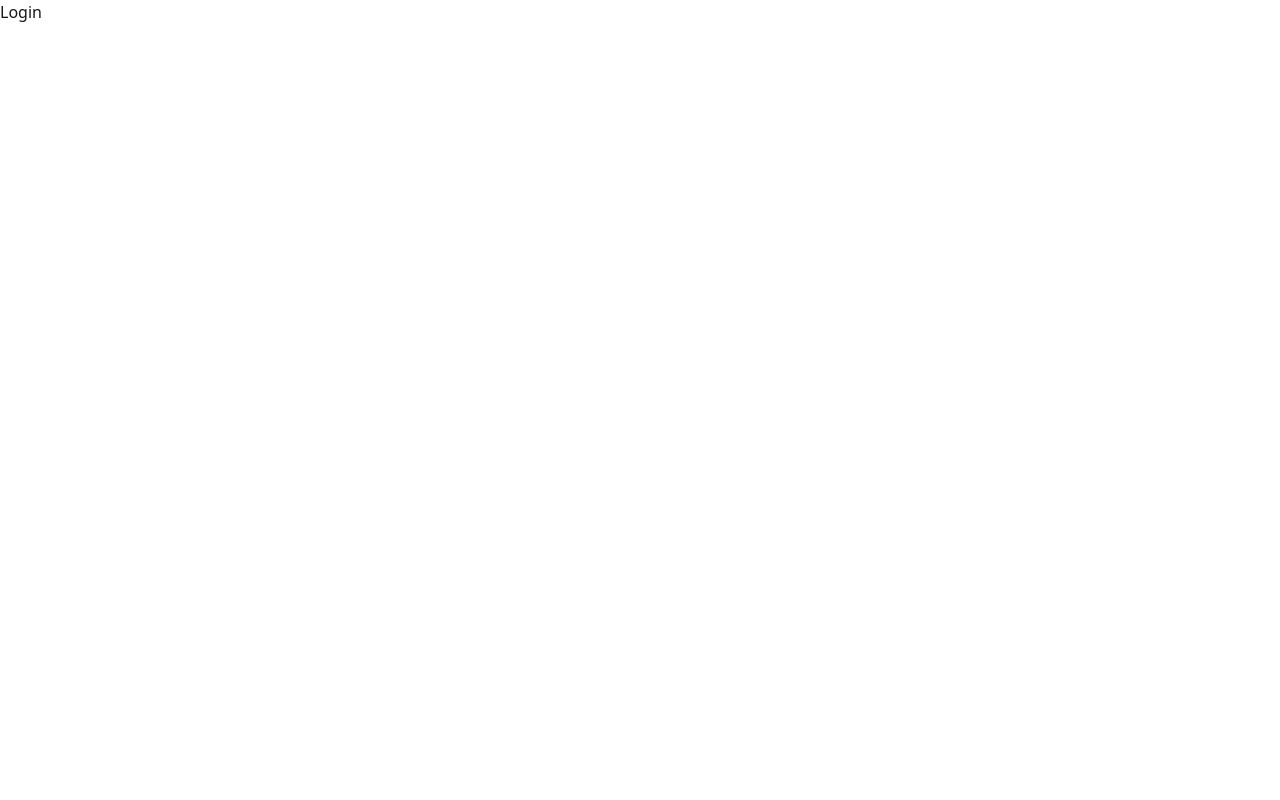
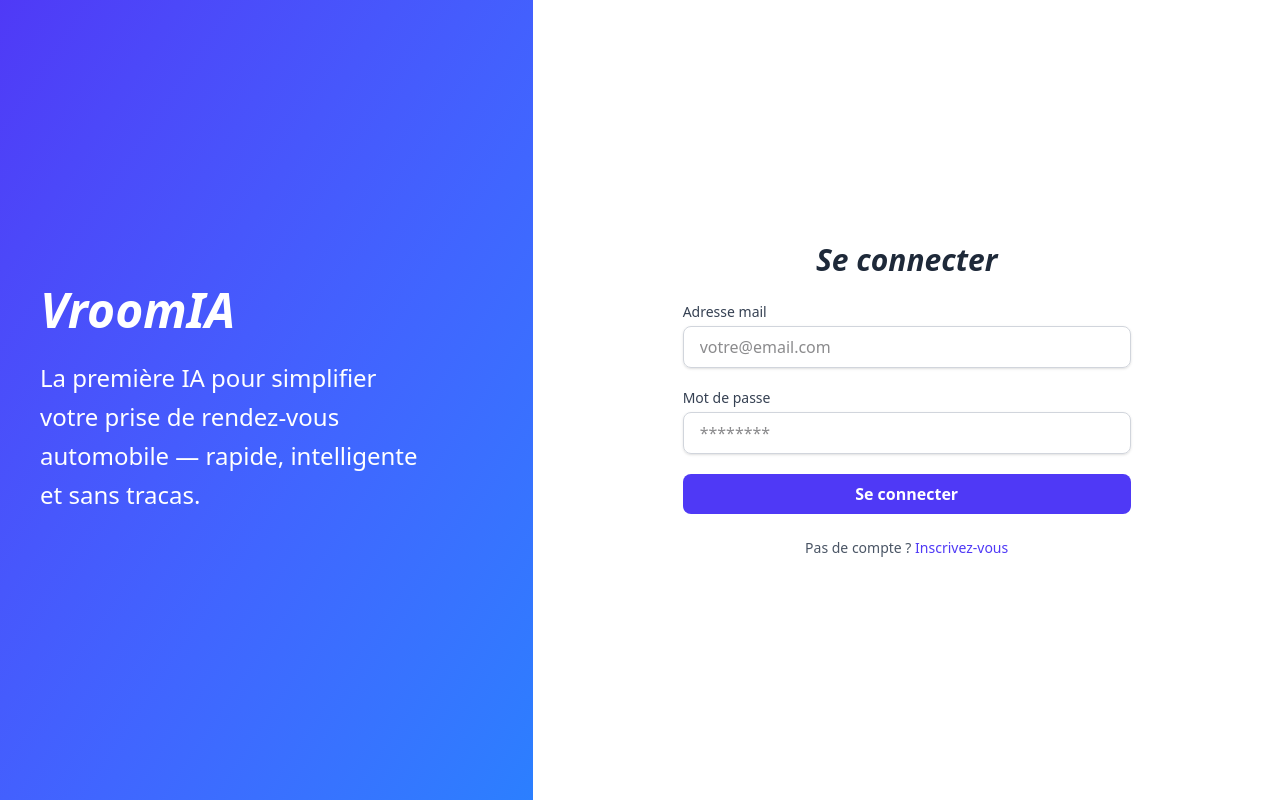
Before and after one commit to Buldozer42/VroomIA, a Next.js app in the folder vroomia-front/: page /login in a window 1280 px wide. Built offline with nearby package versions, Linux system fonts and the light colour scheme.

Commit message:
création de l'interface se connecter et création de compte

```diff
--- a/vroomia-front/src/app/login/page.tsx
+++ b/vroomia-front/src/app/login/page.tsx
@@ -1,9 +1,97 @@
-import React from 'react'
+'use client';
+import React, { useState } from 'react';
 
-const Login = () => {
+export default function LoginPage() {
+  const [isLogin, setIsLogin] = useState(true);
+
   return (
-    <div>Login</div>
-  )
+    <div className="min-h-screen flex flex-col md:flex-row">
+      {/* Left side */}
+      <div className="w-full md:w-5/12 bg-gradient-to-br from-indigo-600 to-blue-500 text-white flex flex-col justify-center items-start px-10 py-20">
+        <h1 className="text-5xl font-extrabold italic mb-6">VroomIA</h1>
+        <p className="text-2xl leading-relaxed max-w-md">
+          La première IA pour simplifier <br />
+          votre prise de rendez-vous <br />
+          automobile — rapide, intelligente <br />
+          et sans tracas.
+        </p>
+      </div>
+
+      {/* Right side */}
+      <div className="w-full md:w-7/12 flex items-center justify-center px-6 py-12 bg-white">
+        <div className="w-full max-w-md space-y-6">
+          <h2 className="text-3xl font-bold italic text-gray-800 text-center">
+            {isLogin ? 'Se connecter' : 'Créer un compte'}
+          </h2>
+
+          <form className="space-y-5">
+            {!isLogin && (
+              <>
+                <div>
+                  <label className="block text-sm font-medium text-gray-700 mb-1">
+                    Nom complet
+                  </label>
+                  <input
+                    type="text"
+                    placeholder="John Doe"
+                    className="w-full px-4 py-2 border border-gray-300 rounded-lg shadow-sm focus:ring-2 focus:ring-indigo-400 focus:outline-none"
+                  />
+                </div>
+                <div>
+                  <label className="block text-sm font-medium text-gray-700 mb-1">
+                    Vous êtes ?
+                  </label>
+                  <select
+                    className="w-full px-3 py-2 border border-gray-300 rounded-lg shadow-sm focus:ring-2 focus:ring-indigo-400 focus:outline-none"
+                  >
+                    <option value="particulier">Particulier</option>
+                    <option value="entreprise">Entreprise</option>
+                  </select>
+                </div>
+              </>
+            )}
+
+            <div>
+              <label className="block text-sm font-medium text-gray-700 mb-1">
+                Adresse mail
+              </label>
+              <input
+                type="email"
+                placeholder="votre@email.com"
+                className="w-full px-4 py-2 border border-gray-300 rounded-lg shadow-sm focus:ring-2 focus:ring-indigo-400 focus:outline-none"
+              />
+            </div>
+            <div>
+              <label className="block text-sm font-medium text-gray-700 mb-1">
+                Mot de passe
+              </label>
+              <input
+                type="password"
+                placeholder="********"
+                className="w-full px-4 py-2 border border-gray-300 rounded-lg shadow-sm focus:ring-2 focus:ring-indigo-400 focus:outline-none"
+              />
+            </div>
+
+            <button
+              type="submit"
+              className="w-full bg-indigo-600 text-white py-2 rounded-lg font-semibold hover:bg-indigo-700 transition duration-300"
+            >
+              {isLogin ? 'Se connecter' : 'Créer un compte'}
+            </button>
+          </form>
+
+          <p className="text-center text-sm text-gray-600">
+            {isLogin ? "Pas de compte ?" : "Vous avez déjà un compte ?"}{' '}
+            <button
+              type="button"
+              onClick={() => setIsLogin(!isLogin)}
+              className="text-indigo-600 hover:underline"
+            >
+              {isLogin ? "Inscrivez-vous" : "Connectez-vous"}
+            </button>
+          </p>
+        </div>
+      </div>
+    </div>
+  );
 }
-
-export default Login
--- /dev/null
+++ b/vroomia-front/tailwind.config.js
@@ -0,0 +1,25 @@
+/** @type {import('tailwindcss').Config} */
+module.exports = {
+  content: [
+    "./src/**/*.{js,ts,jsx,tsx}",
+  ],
+  theme: {
+    extend: {
+      animation: {
+        'fade-in': 'fadeIn 0.8s ease-out forwards',
+        'slide-up': 'slideUp 0.7s ease-out forwards',
+      },
+      keyframes: {
+        fadeIn: {
+          '0%': { opacity: '0', transform: 'translateY(10px)' },
+          '100%': { opacity: '1', transform: 'translateY(0)' },
+        },
+        slideUp: {
+          '0%': { opacity: '0', transform: 'translateY(20px)' },
+          '100%': { opacity: '1', transform: 'translateY(0)' },
+        },
+      },
+    },
+  },
+  plugins: [],
+}
```
